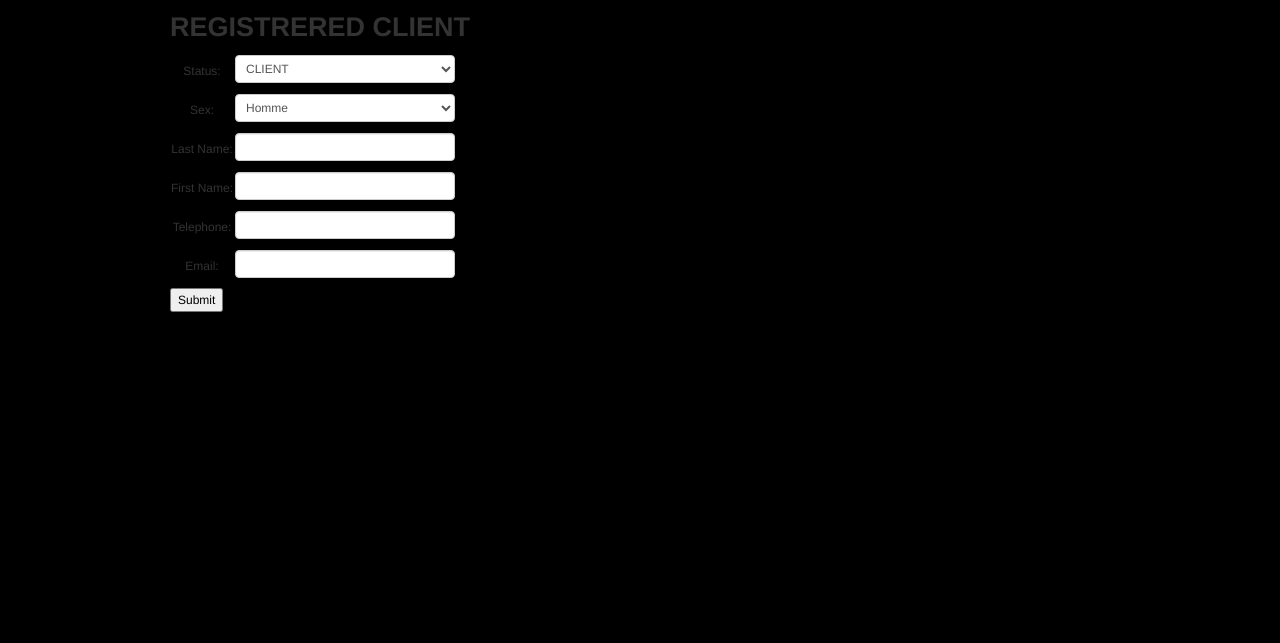
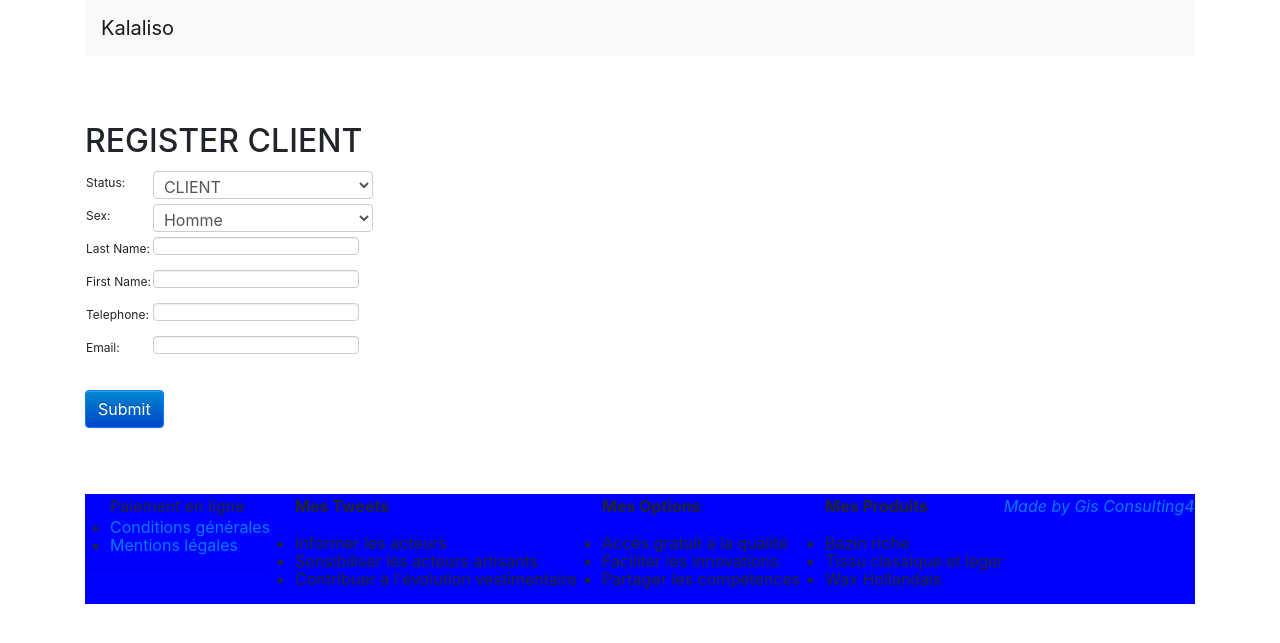
Before and after one commit to foussenitoure/Home_KALALISO, a Django app: template kalaliso/templates/form.html in a window 1280 px wide. Shown: the top 643 px of the page. Run offline with Django 3.2, Linux system fonts and the light colour scheme; the template is opened without the code that fills it: values that come from a table or form of the project are taken from there, others are empty; some libraries are stand-ins or nearby versions.

Commit message:
added all files

```diff
--- a/kalaliso/templates/form.html
+++ b/kalaliso/templates/form.html
@@ -1,14 +1,15 @@
-{% extends 'base.html' %}
+{% extends 'folders_html/base.html' %}
+{% load static %}
 
 {% block content %}
-
-    <h2>REGISTRERED CLIENT</h2>
-
+    <h2>REGISTER CLIENT</h2>
     <form action="{% url 'get-form-data' %}" method="post">
         {% csrf_token %}
             <table>
                {{ form.as_table }}
-            </table>
-        <input type="submit" value="Submit">
+            </table><br />
+        <input type="submit" value="Submit" class="btn btn-primary">
     </form>
+{#    <script type="text/javascript" src="{% static '' %}"></script>#}
+
 {% endblock %}
--- a/kalaliso/views.py
+++ b/kalaliso/views.py
@@ -57,10 +57,11 @@ def get_form_data(request):
             data = Person(status=sta, prenom=pre, nom=no, sex=se, contact_1=cont, email=ema)
             data.save()
 
+
             return HttpResponseRedirect(reverse('thanks'))
     else:
        form = PersonForm()
-    return render(request, 'folders_html/templates/form.html', {'form':form})
+    return render(request, '../templates/form.html', {'form':form})
 
 
 # def merci(request):
--- /dev/null
+++ b/templates/bootstrap-4.5.2-dist/style.css
@@ -0,0 +1,8 @@
+body{
+
+    background-color: black;
+}
+
+footer{
+    background-color: blue;
+}
--- a/templates/folder_css/style.css
+++ /dev/null
@@ -1,4 +0,0 @@
-body{
-
-    background-color: black;
-}
--- a/templates/folders_html/base.html
+++ b/templates/folders_html/base.html
@@ -1,22 +1,108 @@
 {% load static %}
-
 <!DOCTYPE html>
 <html lang="en">
     <head>
         <meta charset="utf-8">
-        <link rel="stylesheet" type="text/css" href="../folder_css/bootstrap.css">
-        <link rel="stylesheet" type="text/css" href="../folder_css/style.css"/>
-    </head>
+        <link rel="stylesheet" type="text/css" href="../bootstrap-4.5.2-dist/css/bootstrap.min.css/">
+        <link rel="stylesheet" type="text/css" href="../bootstrap-4.5.2-dist/style.css"/>
+        <link rel="stylesheet" href="https://stackpath.bootstrapcdn.com/bootstrap/4.5.2/css/bootstrap.min.css" integrity="sha384-JcKb8q3iqJ61gNV9KGb8thSsNjpSL0n8PARn9HuZOnIxN0hoP+VmmDGMN5t9UJ0Z" crossorigin="anonymous">
+{#        <script src="https://stackpath.bootstrapcdn.com/bootstrap/4.5.2/js/bootstrap.min.js" integrity="sha384-B4gt1jrGC7Jh4AgTPSdUtOBvfO8shuf57BaghqFfPlYxofvL8/KUEfYiJOMMV+rV" crossorigin="anonymous"></script>#}
+        <nav class="navbar navbar-expand-lg navbar-light bg-light">
+          <a class="navbar-brand" href="#">Kalaliso</a>
+          <button class="navbar-toggler" type="button" data-toggle="collapse" data-target="#navbarSupportedContent" aria-controls="navbarSupportedContent" aria-expanded="false" aria-label="Toggle navigation">
+             <span class="navbar-toggler-icon"></span>
+          </button>
+
+          <div class="collapse navbar-collapse" id="navbarSupportedContent">
+            <ul class="navbar-nav mr-auto">
+              <li class="nav-item active">
+                <a class="nav-link" href="#">Home <span class="sr-only">(current)</span></a>
+              </li>
+              <li class="nav-item">
+                <a class="nav-link" href="#">Link</a>
+              </li>
+              <li class="nav-item dropdown">
+                <a class="nav-link dropdown-toggle" href="#" id="navbarDropdown" role="button" data-toggle="dropdown" aria-haspopup="true" aria-expanded="false">
+                  Dropdown
+                </a>
+                <div class="dropdown-menu" aria-labelledby="navbarDropdown">
+                  <a class="dropdown-item" href="#">Action</a>
+                  <a class="dropdown-item" href="#">Another action</a>
+                  <div class="dropdown-divider"></div>
+                  <a class="dropdown-item" href="#">Something else here</a>
+                </div>
+              </li>
+              <li class="nav-item">
+                <a class="nav-link disabled" href="#" tabindex="-1" aria-disabled="true">Disabled</a>
+              </li>
+            </ul>
+{#            <form class="form-inline my-2 my-lg-0">#}
+{#              <input class="form-control mr-sm-2" type="search" placeholder="Search" aria-label="Search">#}
+{#              <button class="btn btn-outline-success my-2 my-sm-0" type="submit">Search</button>#}
+{#            </form>#}
+          </div>
+ </nav>
+    </head><br /><br />
 <title>KALALISO</title>
 
-<body class="container col-lg-10">
+<body class="container">
 
-   {% block content%}
-   {% endblock%}
+       {% block content%}
 
-{#    <script  src="https://code.jquery.com/jquery-3.5.1.js" integrity="sha256-QWo7LDvxbWT2tbbQ97B53yJnYU3WhH/C8ycbRAkjPDc=" crossorigin="anonymous"></script>#}
+       {% endblock%}<br /><br />
+<footer>
+             <div  class="container footer">
+                <div class= "row footer">
+{#                  <div id="imagetop">#}
+{#                     <ul class="list-inline text-center">#}
+{#                        <li><marquee href="#"><img src="/assets/imag24.png" alt="responsive" class="img-circle"></marquee></li>#}
+{#                         <li><marquee href="#"><img src="/assets/imag16.png" alt="responsive" class="img-circle"></marquee></li>#}
+{#                        <li><marquee href="#"><img src="/assets/imag18.png" alt="responsive" class="img-circle"></marquee></li>#}
+{#                     </ul>#}
+{#                </div>#}
+
+                <div>
+                        <ul class="col-xs-3>
+                            <li><a href="#" title="Click here!"><span class="glyphicon glyphicon-certificat"></span>Paiement en ligne</a></li>
+                            <li><a href="Conditions général.html" title="Click here!"><span class="glyphicon glyphicon-commande"></span>Conditions générales</a></li>
+                            <li><a href="Mentions légales.html"><span class="glyphicon glyphicon-formation"></span>Mentions légales</a></li>
+                        </ul><hr/>
+                    </div>
+                <div Mes Tweets class="col-xs-3">
+                        <ul class="text-left">
+                                <P class="text-black"><strong>Mes Tweets</strong></P>
+                                <li>Informer les acteurs</li>
+                                <li>Sensibiliser les acteurs artisants</li>
+                                <li>Contribuer à l'évolution vestimentaire</li>
+                        </ul>
+                </div>
+                 <div Mes Options class="col-xs-3">
+                        <ul class="text-left">
+                            <P class="text-black"><strong>Mes Options</strong></P>
+                            <li>Accès gratuit à la qualité</li>
+                            <li>Faciliter les innovations</li>
+                            <li>Partager les compétences</li>
+                        </ul>
+                </div>
+
+                <div Mes Produits class="col-xs-3">
+                        <ul class="text-left"  >
+                            <P class="text-black"><strong>Mes Produits</strong></P>
+                            <li>Bazin riche</li>
+                            <li>Tissu classique et leger</li>
+                            <li>Wax Hollandais</li>
+                        </ul>
+                </div>
+                  <div class="text-right" class="text-black">
+                    <a href="tourefousseni1@gmail.com"><em>Made by Gis Consulting4</em></a>
+                  </div>
+
+              </div> <!-- row footer -->
+ </div> <!-- container footer-->
+</footer>
+
       <script type="text/javascript" src="../folder_jquery/Jquery-3.5.1.min.js"></script>   <!-- JAVASCRIPT HERE -->                         <!-- JQUERY HERE -->
       <script type="text/javascript" src="../folder_jquery/users.js"></script>
 
-</body>
+ </body>
 </html>
--- a/templates/folders_html/home.html
+++ b/templates/folders_html/home.html
@@ -3,7 +3,7 @@
 <head>
     <meta charset="UTF-8">
     <title>Title</title>
-    <link rel="stylesheet" href="../folder_css/style.css"/>
+    <link rel="stylesheet" href="../bootstrap-4.5.2-dist/style.css"/>
     <script src="../folder_jquery/jquery-1.8.3.min.js"></script>
      <script src="../../static/admin/js/vendor/jquery/script.js"></script>
 </head>
```
